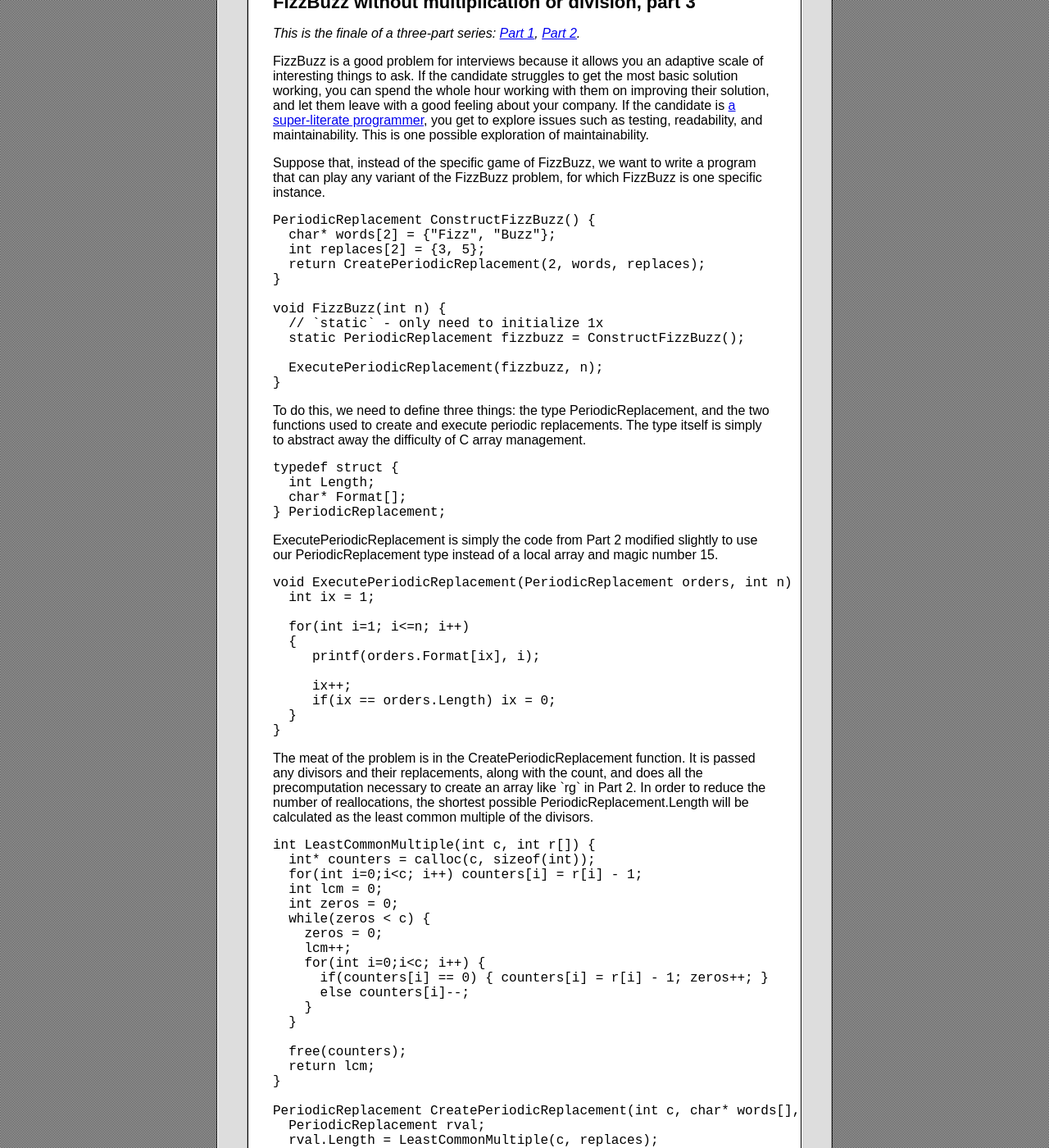
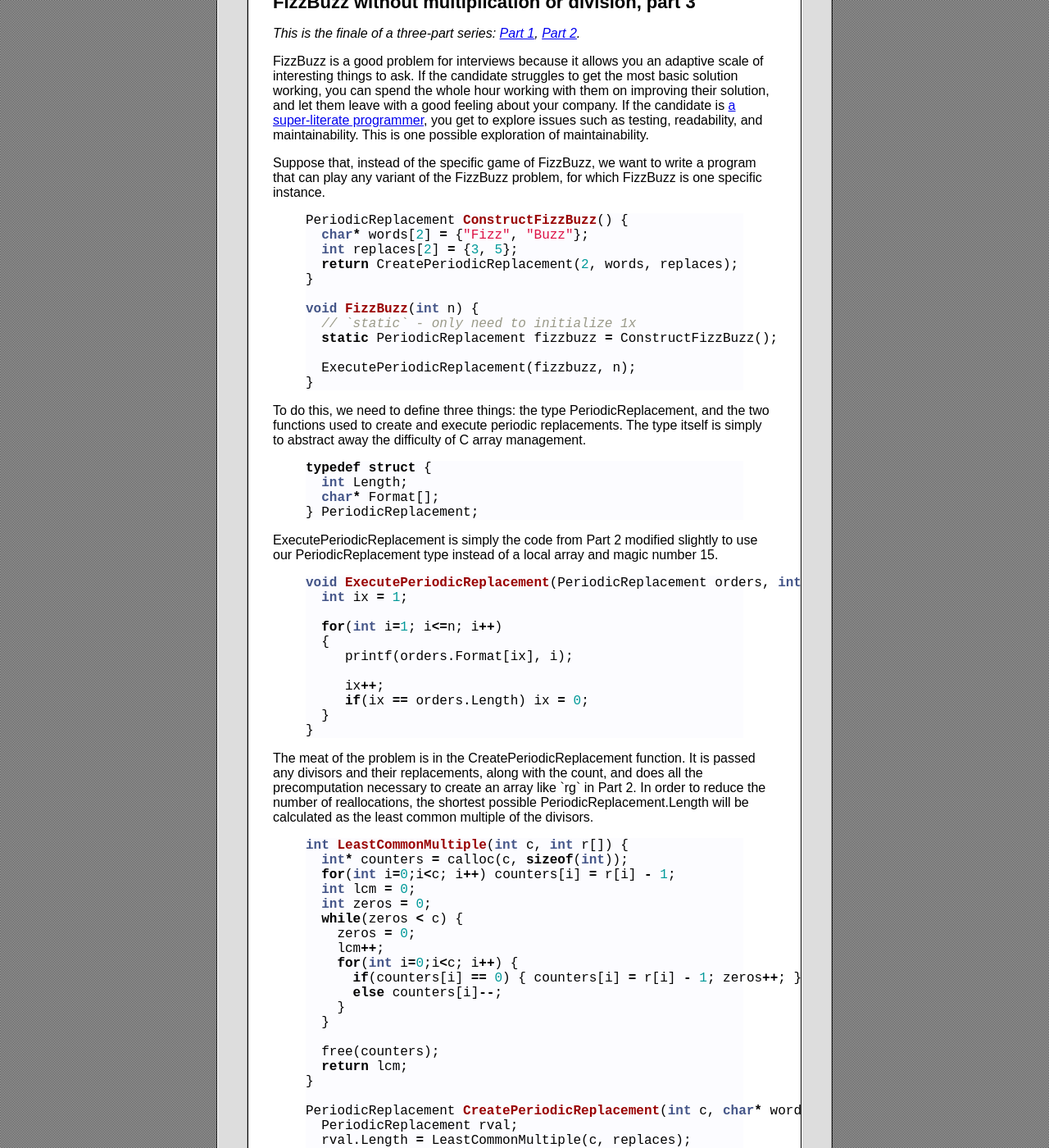
Before and after one commit to InPermutation/InPermutation.github.io, a Jekyll site: the page built from _posts/2011-05-01-fizzbuzz-without-multiplication-or-division-p-0.html, in a window 1280 px wide and 1400 px high, scrolled down 298 px. Shown: the whole window at 82% size. Built offline with Jekyll 4.4.1, drawn with Linux system fonts in a browser that asks for light colours; some web fonts are replaced; some of the changed text lies outside the part shown.

Commit message:
add code formatting to FizzBuzz series

```diff
--- a/_posts/2011-05-01-fizzbuzz-without-multiplication-or-division-p-0.html
+++ b/_posts/2011-05-01-fizzbuzz-without-multiplication-or-division-p-0.html
@@ -9,9 +9,10 @@ post_time: May  1 2011,  7:37 PM
 </em></p>
 <p>FizzBuzz is a good problem for interviews because it allows you an adaptive scale of interesting things to ask. If the candidate struggles to get the most basic solution working, you can spend the whole hour working with them on improving their solution, and let them leave with a good feeling about your company. If the candidate is <a href="http://blog.bitquabit.com/2011/04/14/finding-literate-programmers/" title="Finding Literate Programmers">a super-literate programmer</a>, you get to explore issues such as testing, readability, and maintainability. This is one possible exploration of maintainability.</p>
 <p>Suppose that, instead of the specific game of FizzBuzz, we want to write a program that can play any variant of the FizzBuzz problem, for which FizzBuzz is one specific instance.</p>
-<div class="CodeRay">
-  <div class="code"><pre>PeriodicReplacement ConstructFizzBuzz() {
-  char* words[2] = {&quot;Fizz&quot;, &quot;Buzz&quot;};
+
+{% highlight c %}{% raw %}
+PeriodicReplacement ConstructFizzBuzz() {
+  char* words[2] = {"Fizz", "Buzz"};
   int replaces[2] = {3, 5};
   return CreatePeriodicReplacement(2, words, replaces);
 }
@@ -21,43 +22,42 @@ void FizzBuzz(int n) {
   static PeriodicReplacement fizzbuzz = ConstructFizzBuzz();
 
   ExecutePeriodicReplacement(fizzbuzz, n);
-}</pre></div>
-</div>
+}
+{% endraw %}{% endhighlight %}
 
 <p>To do this, we need to define three things: the type PeriodicReplacement, and the two functions used to create and execute periodic replacements. The type itself is simply to abstract away the difficulty of C array management.</p>
-<div class="CodeRay">
-  <div class="code"><pre>typedef struct {
+{% highlight c %}{% raw %}
+typedef struct {
   int Length;
   char* Format[];
-} PeriodicReplacement;</pre></div>
-</div>
+} PeriodicReplacement;
+{% endraw %}{% endhighlight %}
 
 <p>ExecutePeriodicReplacement is simply the code from Part 2 modified slightly to use our PeriodicReplacement type instead of a local array and magic number 15.</p>
-<div class="CodeRay">
-  <div class="code"><pre>void ExecutePeriodicReplacement(PeriodicReplacement orders, int n) {
+{% highlight c %}{% raw %}
+void ExecutePeriodicReplacement(PeriodicReplacement orders, int n) {
   int ix = 1;
 
-  for(int i=1; i&lt;=n; i++)
+  for(int i=1; i<=n; i++)
   {
      printf(orders.Format[ix], i);
 
      ix++;
      if(ix == orders.Length) ix = 0;
   }
-}</pre></div>
-</div>
-
+}
+{% endraw %}{% endhighlight %}
 <p>The meat of the problem is in the CreatePeriodicReplacement function. It is passed any divisors and their replacements, along with the count, and does all the precomputation necessary to create an array like `rg` in Part 2. In order to reduce the number of reallocations, the shortest possible PeriodicReplacement.Length will be calculated as the least common multiple of the divisors.</p>
-<div class="CodeRay">
-  <div class="code"><pre>int LeastCommonMultiple(int c, int r[]) {
+{% highlight c %}{% raw %}
+int LeastCommonMultiple(int c, int r[]) {
   int* counters = calloc(c, sizeof(int));
-  for(int i=0;i&lt;c; i++) counters[i] = r[i] - 1;
+  for(int i=0;i<c; i++) counters[i] = r[i] - 1;
   int lcm = 0;
   int zeros = 0;
-  while(zeros &lt; c) {
+  while(zeros < c) {
     zeros = 0;
     lcm++;
-    for(int i=0;i&lt;c; i++) {
+    for(int i=0;i<c; i++) {
       if(counters[i] == 0) { counters[i] = r[i] - 1; zeros++; }
       else counters[i]--;
     }
@@ -73,10 +73,10 @@ PeriodicReplacement CreatePeriodicReplacement(int c, char* words[], int replaces
   rval.Format = calloc(rval.Length, sizeof(char*));
   int* counts = calloc(c, sizeof(int));
 
-  for(int i=0; i &lt; rval.Length; i++) {
+  for(int i=0; i < rval.Length; i++) {
     bool set = false;
 
-    for(int r=0; r &lt; c; r++) {
+    for(int r=0; r < c; r++) {
       if(counts[r] == 0) {
         StrConcat(rval.Format, words[r]);
         counts[r] = replaces[r] - 1;
@@ -86,13 +86,13 @@ PeriodicReplacement CreatePeriodicReplacement(int c, char* words[], int replaces
       }
     }
 
-    if(!set) rval.Format = &quot;%d&quot;;
-    rval.Format = StrConcat(rval.Format, &quot;\n&quot;);
+    if(!set) rval.Format = "%d";
+    rval.Format = StrConcat(rval.Format, "\n");
   }
 
   free(counts);
   return rval;
-}</pre></div>
-</div>
+}
+{% endraw %}{% endhighlight %}
 
-<p>This approach has the nice quality that precomputation can be saved in a static variable for future iterations, if necessary. I've ignored cleanup code and elided over StrConcat, as they distract from the core of the problem.</p>
+<p>This approach has the nice quality that precomputation can be saved in a static variable for future iterations, if necessary. I've ignored cleanup code and elided over <code>StrConcat</code>, as they distract from the core of the problem.</p>
```
Also changed, not shown: _posts/2011-04-17-fizzbuzz-without-multiplication-or-division.html (+18 -13 lines), _posts/2011-04-18-fizzbuzz-without-multiplication-or-division-p.html (+12 -11 lines).
